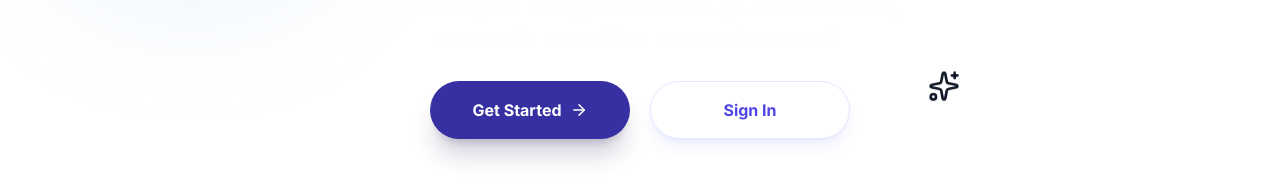
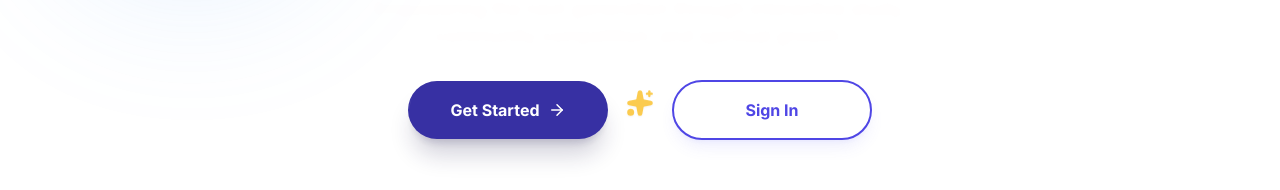
Before and after one commit to peadetng-design/Homepage-Of-Build-Leaders-LMS-, a React (Vite) app: page / in a window 1280 px wide. Shown: the part 407-597 px from the top of the page. Built offline with nearby package versions, Linux system fonts and the light colour scheme; no server answers.

Commit message:
fix(Hero): Relocate decorative elements for better layout
Move the 'Sparkles' icon to a new position between the call-to-action buttons for improved visual hierarchy and balance within the hero section.

```diff
--- a/components/Hero.tsx
+++ b/components/Hero.tsx
@@ -26,10 +26,7 @@ const Hero: React.FC<HeroProps> = ({ onRegister, onSignIn, currentUser, onNaviga
             <BookOpen size={140} strokeWidth={1} className="text-royal-200 relative z-10 opacity-60" />
           </div>
 
-          {/* Bottom Right - Star/Sparkle Group (KEPT - Closest to Sign In) */}
-          <div className="absolute bottom-1/3 right-1/4 text-royal-200 animate-bounce duration-[4000ms]">
-            <Sparkles size={32} />
-          </div>
+          {/* Relocated Star - Now between buttons below, removed from here */}
         </div>
 
         {/* Content */}
@@ -54,7 +51,8 @@ const Hero: React.FC<HeroProps> = ({ onRegister, onSignIn, currentUser, onNaviga
             </p>
           </div>
 
-          <div className="flex flex-col sm:flex-row gap-5 justify-center items-center w-full">
+          {/* Widened gap and relative positioning for star placement */}
+          <div className="flex flex-col sm:flex-row gap-12 sm:gap-16 justify-center items-center w-full relative">
             {currentUser ? (
                <button
                   onClick={onNavigateToDashboard}
@@ -69,16 +67,24 @@ const Hero: React.FC<HeroProps> = ({ onRegister, onSignIn, currentUser, onNaviga
                <>
                 <button
                   onClick={onRegister}
-                  className="group relative px-8 py-4 bg-royal-800 text-white font-bold rounded-full shadow-xl shadow-royal-900/20 transition-all transform hover:-translate-y-1 hover:shadow-2xl min-w-[200px] overflow-hidden border border-transparent"
+                  className="group relative px-8 py-4 bg-royal-800 text-white font-bold rounded-full shadow-xl shadow-royal-900/20 transition-all transform hover:-translate-y-1 hover:shadow-2xl min-w-[200px] overflow-hidden border border-transparent z-10"
                 >
                   <div className="absolute inset-0 bg-white/10 group-hover:translate-x-full transition-transform duration-500 ease-out -skew-x-12 -translate-x-full"></div>
                   <span className="relative flex items-center justify-center gap-2">
                     Get Started <ArrowRight size={18} />
                   </span>
                 </button>
+
+                {/* ANIMATED BOUNCING STAR - Relocated to be equidistant between buttons */}
+                <div className="absolute top-1/2 left-1/2 transform -translate-x-1/2 -translate-y-1/2 pointer-events-none z-0">
+                   <div className="text-gold-400 animate-bounce duration-[2000ms]">
+                      <Sparkles size={28} fill="currentColor" className="opacity-80 drop-shadow-sm" />
+                   </div>
+                </div>
+
                 <button
                   onClick={onSignIn}
-                  className="px-8 py-4 bg-white text-royal-600 font-bold rounded-full shadow-lg shadow-royal-500/10 hover:shadow-xl transition-all transform hover:-translate-y-1 min-w-[200px] border border-royal-100"
+                  className="px-8 py-4 bg-white text-royal-600 font-bold rounded-full shadow-lg shadow-royal-500/10 hover:shadow-xl transition-all transform hover:-translate-y-1 min-w-[200px] border-2 border-royal-600 z-10"
                 >
                   Sign In
                 </button>
```
